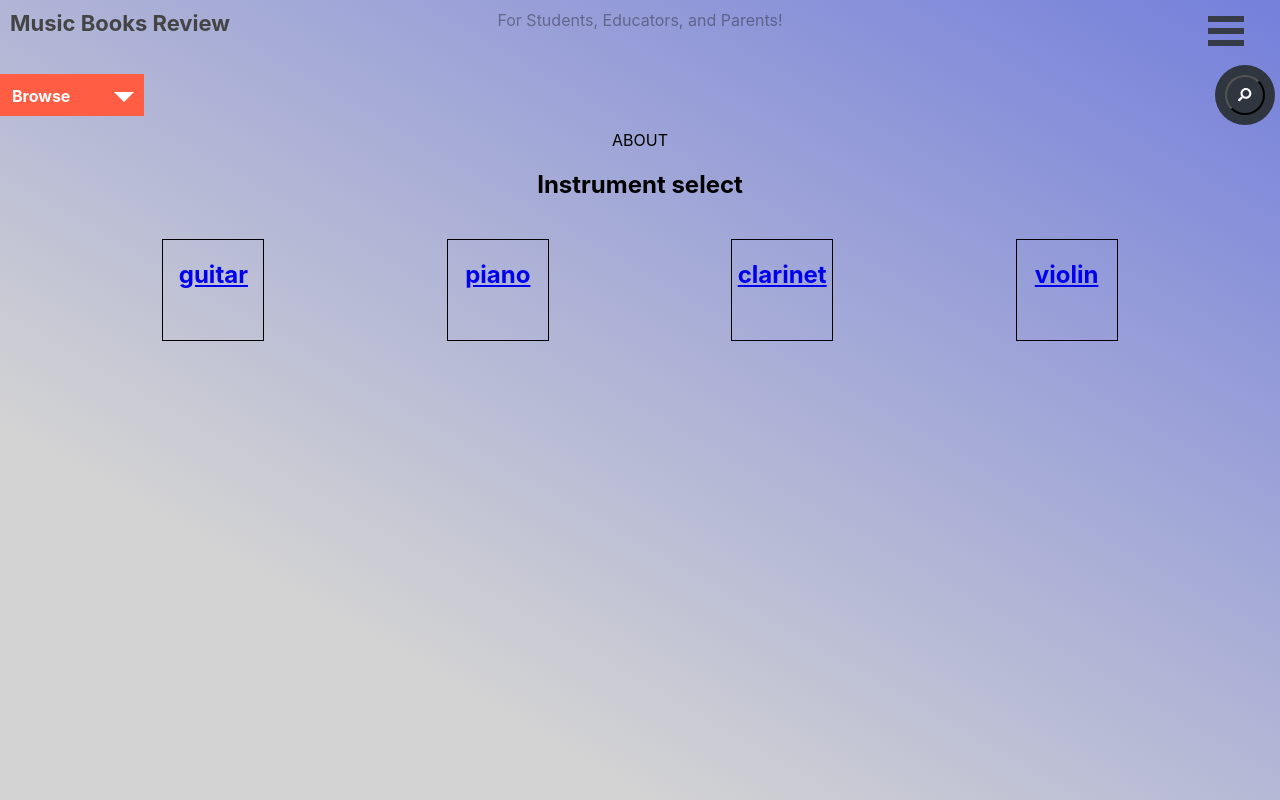
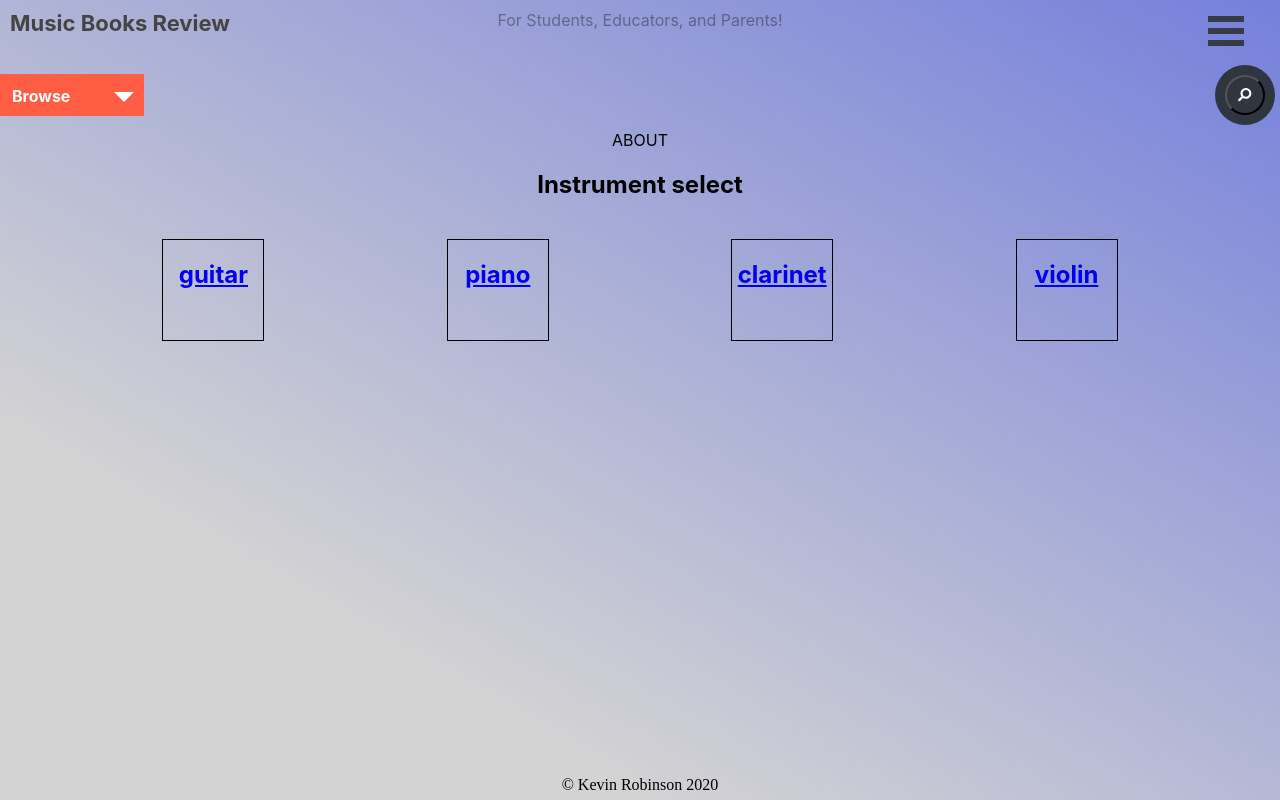
Before and after one commit to hotdogmcgee/music-book-review--client, a React (Create React App) app: page / in a window 1280 px wide. Built offline with nearby package versions, Linux system fonts and the light colour scheme; no server answers.

Commit message:
add about page

```diff
--- a/public/index.html
+++ b/public/index.html
@@ -17,5 +17,7 @@
   <body>
     <noscript>You need to enable JavaScript to run this app.</noscript>
     <div id="root"></div>
+
   </body>
+
 </html>
--- a/src/App/App.css
+++ b/src/App/App.css
@@ -6,6 +6,14 @@
   );
 } */
 
+.App {
+  position: relative;
+  min-height: 100vh
+}
+
+.App__main {
+  padding-bottom: 4rem;
+}
 body {
   background: linear-gradient(
     30deg,
@@ -17,3 +25,19 @@ body {
 .capitalize {
   text-transform: capitalize;
 }
+
+
+#footer {
+  text-align: center;
+  font-family: 'Montserrat';
+  position: absolute;
+  bottom: 0;
+  width: 100%;
+  height: 1.5rem;            /* Footer height */
+}
+
+.portfolio-link {
+  text-decoration: none;
+  color: black;
+  cursor: pointer
+}
--- a/src/App/App.js
+++ b/src/App/App.js
@@ -4,14 +4,15 @@ import HomePage from "../Routes/HomePage/HomePage";
 import Header from "../Components/Header/Header.js";
 import CategoryPage from "../Routes/CategoryPage/CategoryPage.js";
 import BookPage from "../Routes/BookPage/BookPage";
+import AboutPage from  '../Routes/AboutPage/AboutPage'
 import "./App.css";
 import NotFoundPage from "../Routes/NotFoundPage/NotFoundPage";
 import PrivateRoute from "../Components/Utils/PrivateRoute";
 import ProfilePage from "../Routes/ProfilePage/ProfilePage";
 import BooksApiService from "../services/books-api-service";
 import BookListContext from "../Contexts/BookListContext";
-import BurgerMenu from '../Components/Header/BurgerMenu/BurgerMenu'
-import LoginModal from '../Components/LoginModal/LoginModal'
+import BurgerMenu from "../Components/Header/BurgerMenu/BurgerMenu";
+import LoginModal from "../Components/LoginModal/LoginModal";
 
 //browse value change in context
 
@@ -30,8 +31,7 @@ class App extends React.Component {
 
   componentDidMount() {
     BooksApiService.getBooks().then(this.context.setBookList);
-    BooksApiService.getBooks()
-      .then(this.context.setSavedList)
+    BooksApiService.getBooks().then(this.context.setSavedList);
   }
 
   static getDerivedStateFromError(error) {
@@ -71,7 +71,7 @@ class App extends React.Component {
   render() {
     return (
       <div className="App">
-        <BurgerMenu showModal={this.showModal} hasLogin={this.hasLogin}/>
+        <BurgerMenu showModal={this.showModal} hasLogin={this.hasLogin} />
         <header className="App__header">
           <Header hasLogin={this.hasLogin}></Header>
         </header>
@@ -79,8 +79,8 @@ class App extends React.Component {
           <Switch>
             <Route exact path={"/"} component={HomePage} />
             <Route exact path={"/category/:type"} component={CategoryPage} />
-            <PrivateRoute path={'/my-profile'} component={ProfilePage}/>
-            {/* <Route path={"/my-profile"} component={ProfilePage} /> */}
+            <PrivateRoute path={"/my-profile"} component={ProfilePage} />
+            <Route path={"/about"} component={AboutPage} />
             <Route
               path={"/category/instrument/:instrument"}
               component={CategoryPage}
@@ -97,6 +97,7 @@ class App extends React.Component {
           //some prop drilling here
           hasLogin={this.hasLogin}
         />
+            <footer id="footer" role="content-info"><a target="blank" className="portfolio-link" href="https://hotdogmcgee.github.io/Portfolio-Website/">&copy; Kevin Robinson 2020</a></footer>
       </div>
     );
   }
--- a/src/Components/Header/BurgerMenu/BurgerMenu.js
+++ b/src/Components/Header/BurgerMenu/BurgerMenu.js
@@ -58,9 +58,9 @@ export default class BurgerMenu extends React.Component {
       <div>
         <Menu isOpen={this.state.menuOpen} onStateChange={(state) => this.handleStateChange(state)} right id="burger-menu">
           {this.renderLoginOrLogout()}
-          <li id="about" className="menu-item">
+          <Link to="/about" id="about" className="menu-item" onClick={() => this.closeMenu()}>
             About
-          </li>
+          </Link>
           {this.renderMyProfileLink()}
         </Menu>
       </div>
--- /dev/null
+++ b/src/Routes/AboutPage/AboutPage.css
@@ -0,0 +1,7 @@
+.AboutPage {
+    margin: 0 20px;
+}
+
+.AboutPage p {
+    text-indent: 1em;
+}
--- /dev/null
+++ b/src/Routes/AboutPage/AboutPage.js
@@ -0,0 +1,54 @@
+import React from "react";
+import { Section } from "../../Components/Utils/Utils";
+import "./AboutPage.css";
+
+export default class AboutPage extends React.Component {
+  render() {
+    return (
+      <Section className="AboutPage">
+        <section className="AboutPage__description">
+          <h2>
+            An app for anyone trying to find the right educational music book.
+          </h2>
+          <p>
+            Music Book Reviews was created to answer a complicated question for
+            anyone involved in music education: which book should I get?
+          </p>
+          <p>
+            Knowing that every student is different means that one size does not
+            fit all when it comes to finding the right materials for learning.
+            Finding the information you need to make the right choice can be
+            difficult when there are so many choices! Music Book Reviews is more
+            than just a list of the best selling books; it brings together
+            students, teachers, and parents to focus on the usefullness of a
+            book.
+          </p>
+          <p>
+            Another use for Music Book Reviews is to share a detailed
+            description of a book's contents, which teachers will appreciate
+            most of all. Online retailers typically use publisher descriptions
+            for their listings, but these descriptions vary wildly in utility.
+            You can use this app to get a vivid picture of what a given book
+            actually contains.
+          </p>
+
+          {/* make this more of a "Section" */}
+          <p>
+            As this project grows I intend to collate the opinions of music
+            professionals for some of the more commonly used books.
+          </p>
+        </section>
+
+        <section className="AboutPage__about-me">
+          <h2>About the developer</h2>
+          <p>
+            Kevin is a professional guitarist and teacher who has been through
+            too many books to count and had just as many conversations with
+            others about some book and some student's needs. He hopes this tool
+            will help anyone who uses it to find the right book.
+          </p>
+        </section>
+      </Section>
+    );
+  }
+}
```
Also changed, not shown: src/index.css (line endings or trailing spaces).
